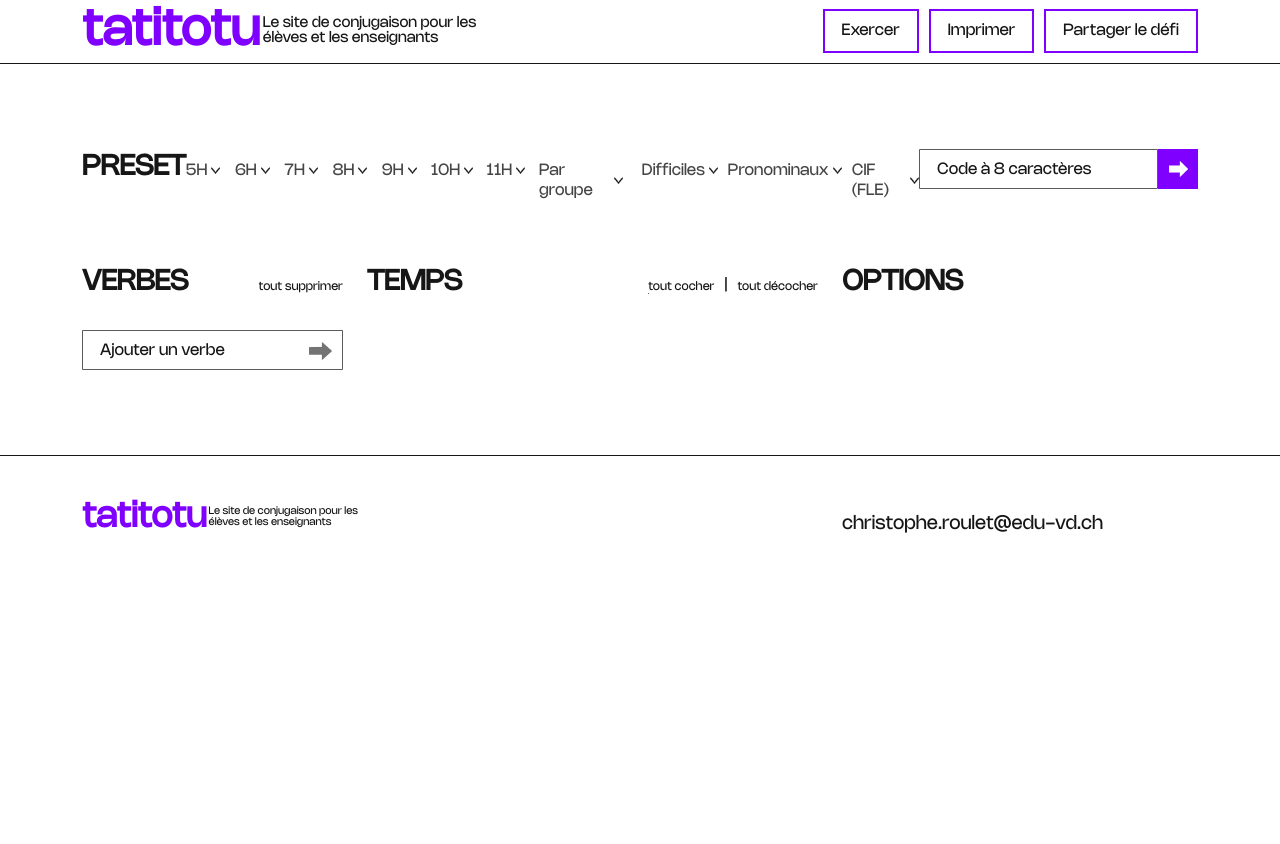
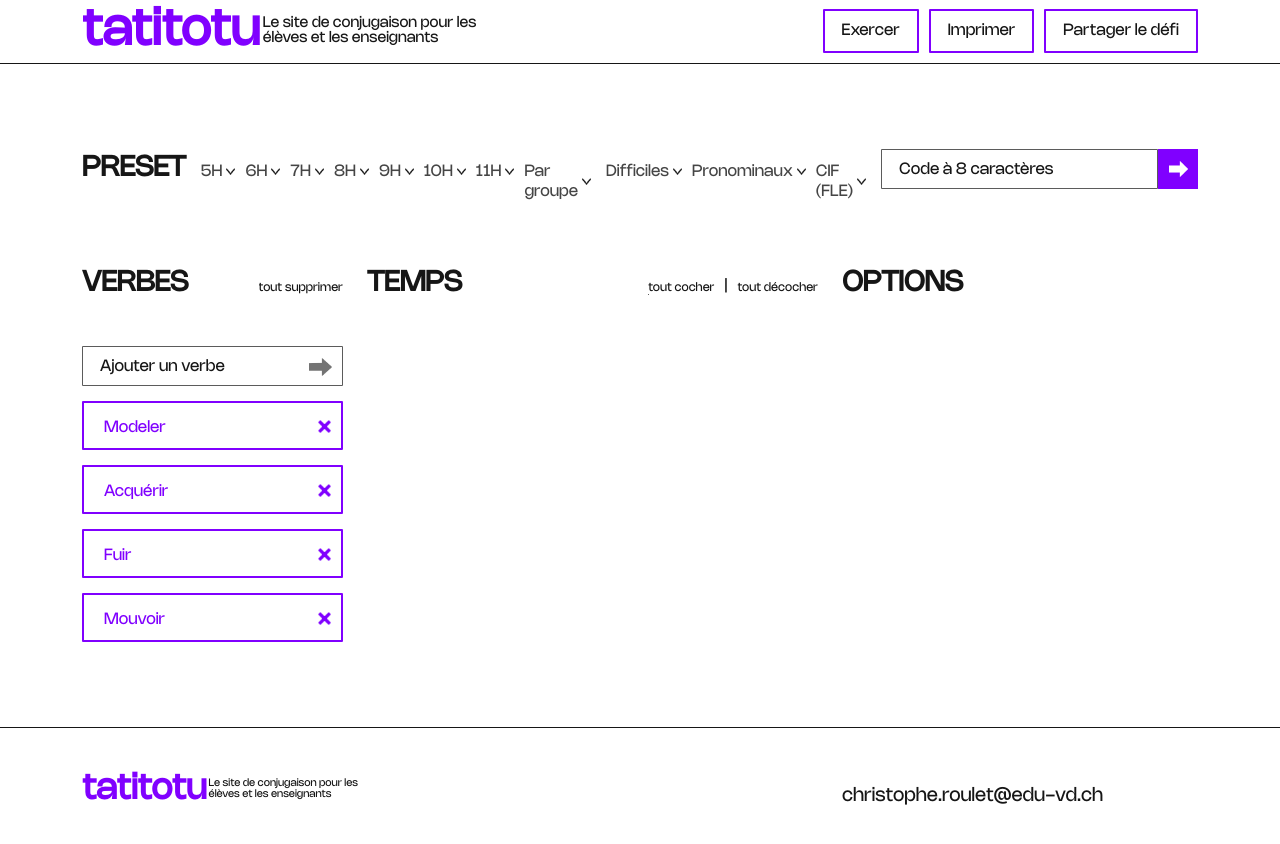
Before and after one commit to basile-kamm/tatitotu, a website built with Parcel: page src/index.html in a window 1280 px wide. Before the commit the page ends 800 px from the top, so only its background shows below. Built offline with nearby package versions, Linux system fonts and the light colour scheme.

Commit message:
Section verbes

```diff
--- a/src/index.html
+++ b/src/index.html
@@ -370,13 +370,27 @@
                   <span class="section-action-line"></span>
                 </p>
               </div>
-              <div class="section-textfield">
-                <div class="textfield t-full">
-                  <input type="text" name="code" class="textfield-input">
-                  <label class="textfield-label">Ajouter un verbe</label>
-                  <img src="asset/img/arrow-dark.webp" class="textfield-icon" alt="">
-                </div>
+              <div class="textfield t-full">
+                <input type="text" name="code" class="textfield-input">
+                <label class="textfield-label">Ajouter un verbe</label>
+                <img src="asset/img/arrow-dark.webp" class="textfield-icon" alt="">
               </div>
+              <p href="" class="button t-icon">
+                Modeler
+                <img src="asset/img/cross-purple.webp" alt="" class="button-icon">
+              </p>
+              <p href="" class="button t-icon">
+                Acquérir
+                <img src="asset/img/cross-purple.webp" alt="" class="button-icon">
+              </p>
+              <p href="" class="button t-icon">
+                Fuir
+                <img src="asset/img/cross-purple.webp" alt="" class="button-icon">
+              </p>
+              <p href="" class="button t-icon">
+                Mouvoir
+                <img src="asset/img/cross-purple.webp" alt="" class="button-icon">
+              </p>
             </div>
           </div>
           <div class="col-5">
--- /dev/null
+++ b/src/scss/_mixin.scss
@@ -0,0 +1,13 @@
+@mixin hover-line() {
+  height: 1px;
+  position: absolute;
+  left: 0;
+  bottom: 0;
+  right: 0;
+  transform: translateX(-100%);
+  transition: transform 0.3s ease-out;
+}
+
+@mixin hover-line-action() {
+  transform: translateX(0);
+}
--- a/src/scss/main.scss
+++ b/src/scss/main.scss
@@ -1,5 +1,6 @@
 @import "bootstrap/scss/bootstrap-grid";
 @import "var";
+@import "mixin";
 
 @import "base";
 @import "layout";
--- a/src/scss/modules/_button.scss
+++ b/src/scss/modules/_button.scss
@@ -1,6 +1,7 @@
 .button {
   padding: 10px 17px 10px;
   text-decoration: none;
+  border-radius: 1px;
 }
 
 .button.t-outline {
@@ -14,3 +15,33 @@
     color: $light;
   }
 }
+
+.button.t-icon {
+  width: 100%;
+  border: 2px solid $primary;
+  color: $primary;
+  font-size: 16px;
+  position: relative;
+  padding: 15px 20px 10px;
+  transition: box-shadow 0.3s;
+  text-transform: capitalize;
+
+  .button-icon {
+    width: 13px;
+    height: 13px;
+    position: absolute;
+    top: 17px;
+    right: 10px;
+    transition: scale 0.3s;
+  }
+
+  &:hover {
+    box-shadow: inset 0 0 0 1px rgba($primary, 0.3),
+      0px 0px 4px 1px rgba($primary, 0.3);
+  }
+
+  &:hover .button-icon {
+    scale: 1.2;
+    transition: scale 0.3s 0.1s;
+  }
+}
--- a/src/scss/modules/_section.scss
+++ b/src/scss/modules/_section.scss
@@ -8,6 +8,7 @@
 .section {
   display: flex;
   flex-direction: column;
+  gap: 15px;
 
   &.t-row {
     flex-direction: row;
@@ -38,18 +39,12 @@
   cursor: pointer;
 
   .section-action-line {
-    height: 1px;
+    @include hover-line();
     background: $dark;
-    position: absolute;
-    left: 0;
-    bottom: 0;
-    right: 0;
-    transform: translateX(-100%);
-    transition: transform 0.3s ease-out;
   }
 
   &:hover .section-action-line {
-    transform: translateX(0);
+    @include hover-line-action();
   }
 }
 
@@ -59,7 +54,3 @@
   align-items: baseline;
   gap: 10px;
 }
-
-.section-textfield {
-  width: 100%;
-}
--- a/src/scss/modules/_textfield.scss
+++ b/src/scss/modules/_textfield.scss
@@ -6,7 +6,7 @@
     border: 1.5px solid rgba($dark, 0.7);
     padding: 10px 15px 8px;
     transition: border 0.3s ease-out;
-    font-size: 16px;
+    font-size: 19px;
     text-transform: uppercase;
     height: 40px;
     transition: filter 0.3s;
@@ -58,8 +58,16 @@
 }
 
 .textfield.t-full {
+  transition: box-shadow 0.3s;
+
   .textfield-input {
+    padding: 18px 20px 14px;
     width: 100%;
+    text-transform: capitalize;
+  }
+
+  &:hover {
+    box-shadow: 0px 0px 4px 1px rgba($dark, 0.3);
   }
 }
 
@@ -68,7 +76,7 @@
     transform: translateX(0);
   }
   50% {
-    transform: translateX(-20%);
+    transform: translateX(-15%);
   }
   100% {
     transform: translateX(0);
```
